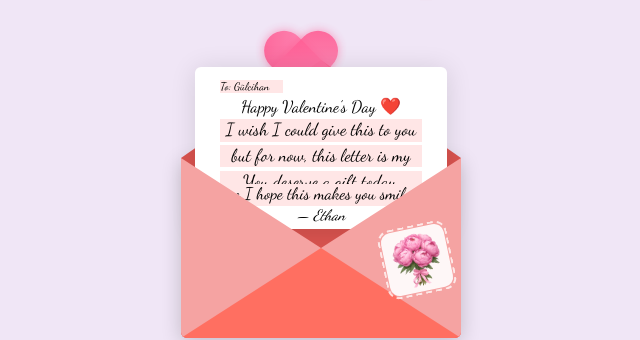
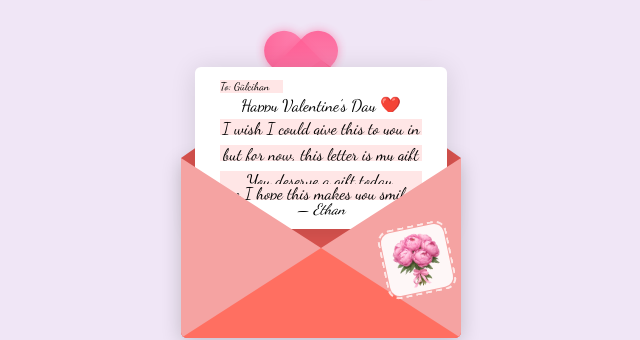
Before and after one commit to ET2545/valentine-letter, a plain HTML site: page index.html in a window 1280 px wide. Both pictures are taken after a click on the element 640 px from the left and 248 px from the top of the page. Shown: the top 340 px of the page, without its empty margins (319-959 px from the left). Drawn offline with nearby package versions, Linux system fonts and the light colour scheme.

Commit message:
Update love letter 2.css

```diff
--- a/love letter 2.css
+++ b/love letter 2.css
@@ -148,10 +148,11 @@
   position: absolute;
   left: 10%;
   width: 80%;
-  height: 14%;
+  height: 10%;
   background-color: #ffe6e6;
   white-space: normal;
   overflow: hidden;
+  line-height: 1.2;
 }
 
 .words.line1 {
@@ -180,19 +181,19 @@
 .words.line2 {
   top: 32%;
   text-align: center;
-  font-size: 1.1rem;
+  font-size: 1.05rem;
 }
 
 .words.line3 {
   top: 48%;
   text-align: center;
-  font-size: 1.1rem;
+  font-size: 1.05rem;
 }
 
 .words.line4 {
   top: 64%;
   text-align: center;
-  font-size: 1.1rem;
+  font-size: 1.05rem;
 }
 
 .words.line6 {
@@ -202,7 +203,7 @@
 }
 
 .words.line5 {
-  top: 86%;
+  top: 82%;
   text-align: center;
   font-size: 0.95rem;
   background: transparent;
```
